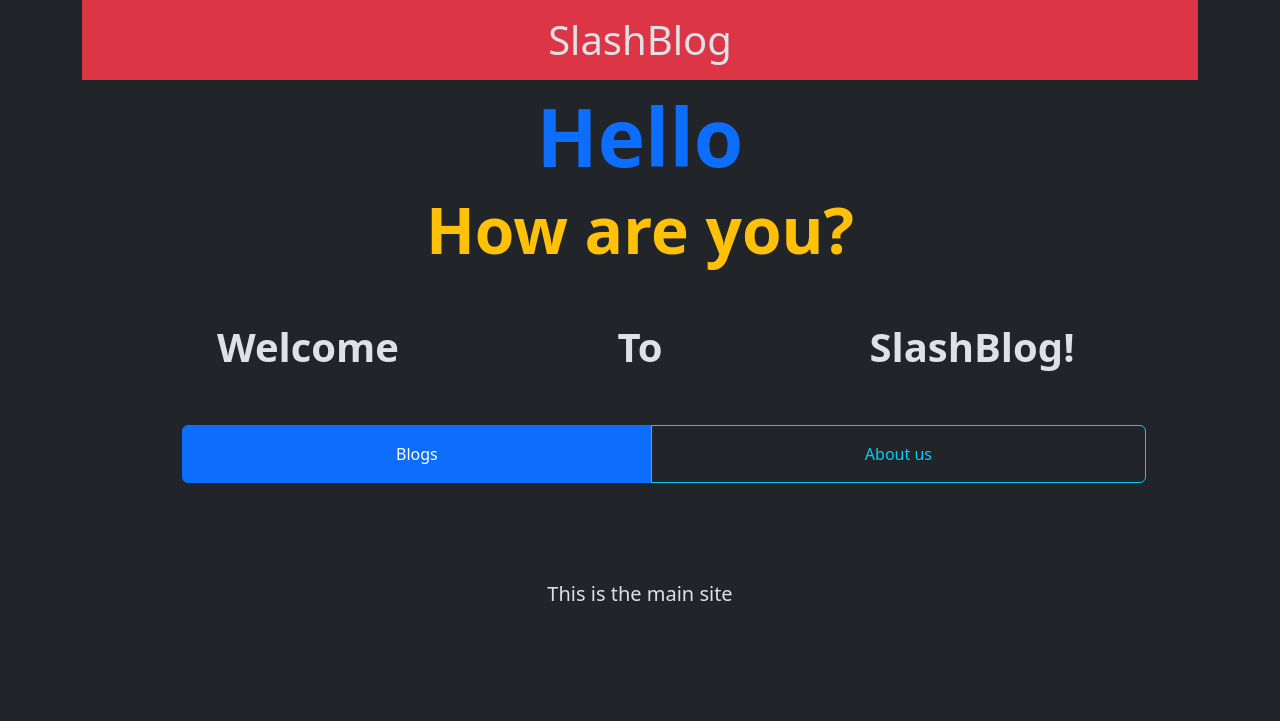
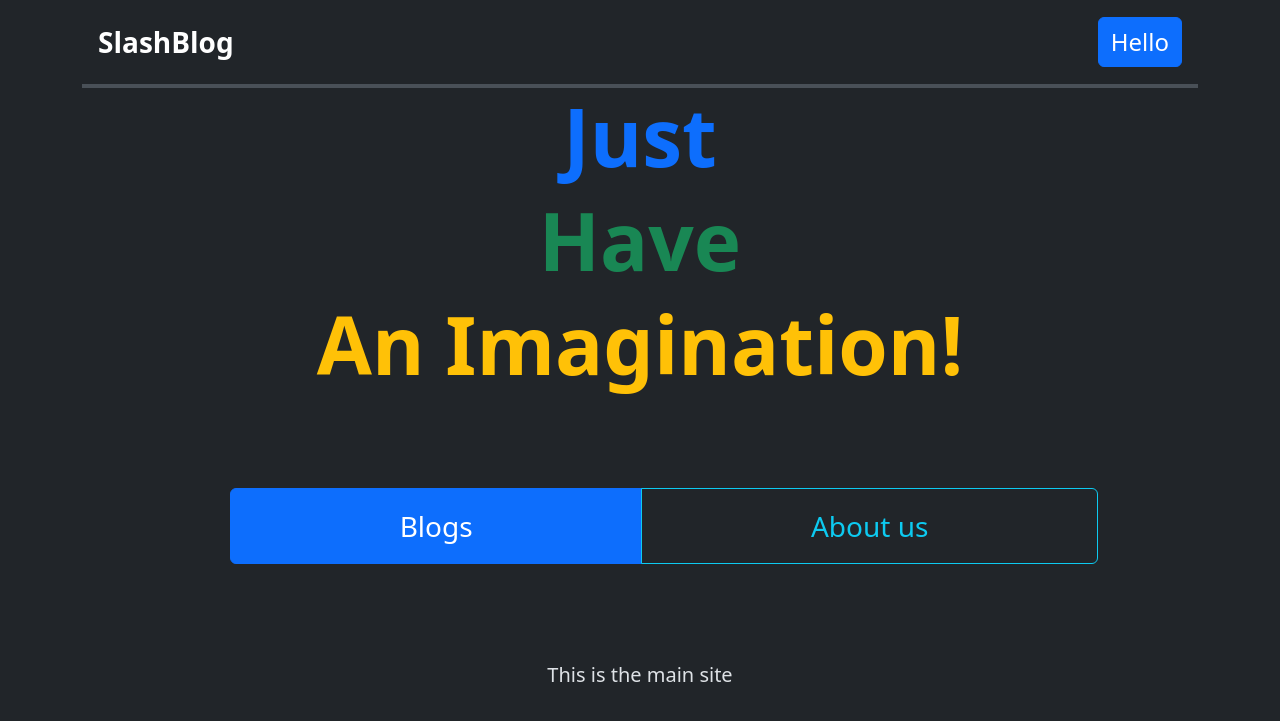
Before and after one commit to alter703/slashblog, a Django app: page / in a window 1280 px wide. Shown: the top 721 px of the page. Run offline with Django 5.2, Linux system fonts and the light colour scheme.

Commit message:
Refactoring and imporing looking of all pages. Add navbar fro all ones

```diff
--- a/apps/blog/views.py
+++ b/apps/blog/views.py
@@ -6,6 +6,9 @@ app_name = 'blog'
 def index(request):
 
     elements = {
-        "elements": ['Пайтон', 'Css', 'Js', 'C++', 'C#']
+        "elements": ({'id': 1, 'text':'Python'}, {'id': 2, 'text':'C#'}, {'id': 3, 'text':'C++'}, {'id': 4, 'text':'Java'})
     }
+    # elements = {
+    #     'elements': ({'id': 1, 'text':'Hello'}, {'id': 2, 'text':'Hello'}, {'id': 3, 'text':'Hello'}, {'id': 4, 'text':'Hello'})
+    # }
     return render(request, 'blog/index.html', elements)
--- a/apps/main/templates/main/about.html
+++ b/apps/main/templates/main/about.html
@@ -4,7 +4,7 @@
 
 {% block content %}
 
-<p class="h1 text-center border-top border-warning border-4 p-2">About us</p>
+<p class="h1 text-center p-2">About us</p>
 
 <div class="container my-5">
     <p class="fw-bold">Lorem ipsum dolor sit amet, consectetur adipiscing elit. Phasellus tempor congue tellus, at
--- a/apps/main/templates/main/index.html
+++ b/apps/main/templates/main/index.html
@@ -4,19 +4,19 @@
 
 {% block content %}
 <div class="container">
-    <p class="h1 text-center bg-danger p-3">SlashBlog</p>
     <div class="container">
-        <h1 class="display-1 text-primary text-center fw-bold">Hello</h1>
-        <h1 class="display-3 text-warning text-center fw-bold">How are you?</h1>
+        <h1 class="display-1 text-primary text-center fw-bold">Just</h1>
+        <h1 class="display-1 text-success text-center fw-bold">Have</h1>
+        <h1 class="display-1 text-warning text-center fw-bold">An Imagination!</h1>
 
         <div class="row m-5 ">
-            <div class="col text-center fw-bold fs-1">Welcome</div>
+            <!-- <div class="col text-center fw-bold fs-1">Welcome</div>
             <div class="col text-center fw-bold fs-1">To</div>
-            <div class="col text-center fw-bold fs-1">SlashBlog!</div>
+            <div class="col text-center fw-bold fs-1">SlashBlog!</div> -->
 
             <div class="btn-group text-center m-4 px-3 py-4">
-                <a href="{% url 'blog:index' %}" class="btn btn-primary p-3">Blogs</a>
-                <a href="{% url 'main:about' %}" class="btn btn-outline-info p-3">About us</a>
+                <a href="{% url 'blog:index' %}" class="btn btn-primary fs-3 p-3 ms-5 text-wrap">Blogs</a>
+                <a href="{% url 'main:about' %}" class="btn btn-outline-info fs-3 p-3 me-5 text-wrap">About us</a>
             </div>
         </div>
 
--- /dev/null
+++ b/templates/_include_blocks/_nav.html
@@ -0,0 +1,8 @@
+<div class="container mx-auto">
+    <nav class="navbar bg-dark border-bottom border-4 border-body p-3" data-bs-theme="dark">
+        <a href="/" class="navbar-brand fw-bold fs-3">SlashBlog</a>
+        <a href="#" class="btn btn-primary fs-4">
+            Hello
+        </a>
+    </nav>
+</div>
--- a/templates/base.html
+++ b/templates/base.html
@@ -10,6 +10,8 @@
 </head>
 
 <body>
+    {% include '_include_blocks/_nav.html' %}
+
     {% block content %}{% endblock content %}
 
     <script src="https://cdn.jsdelivr.net/npm/bootstrap@5.3.3/dist/js/bootstrap.bundle.min.js"
```
Also changed, not shown: apps/blog/templates/blog/index.html (+6 -3 lines).
